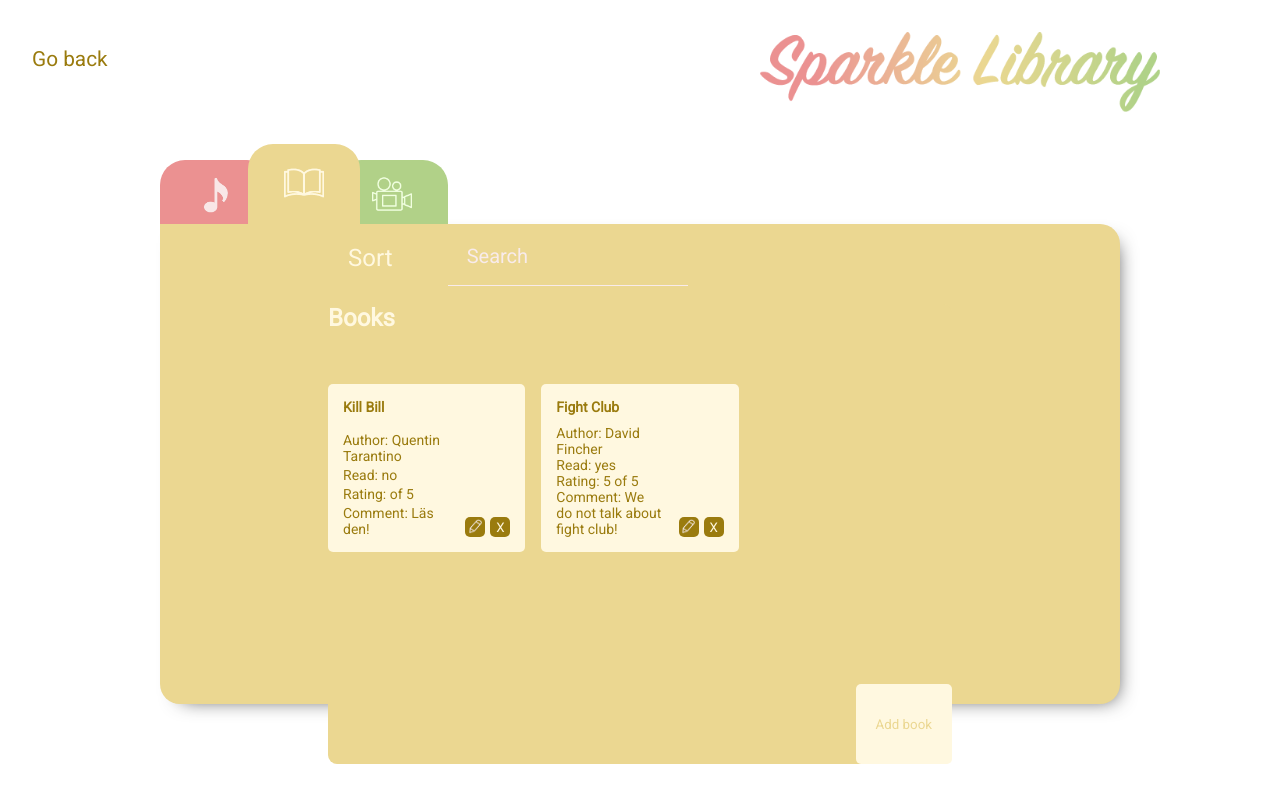
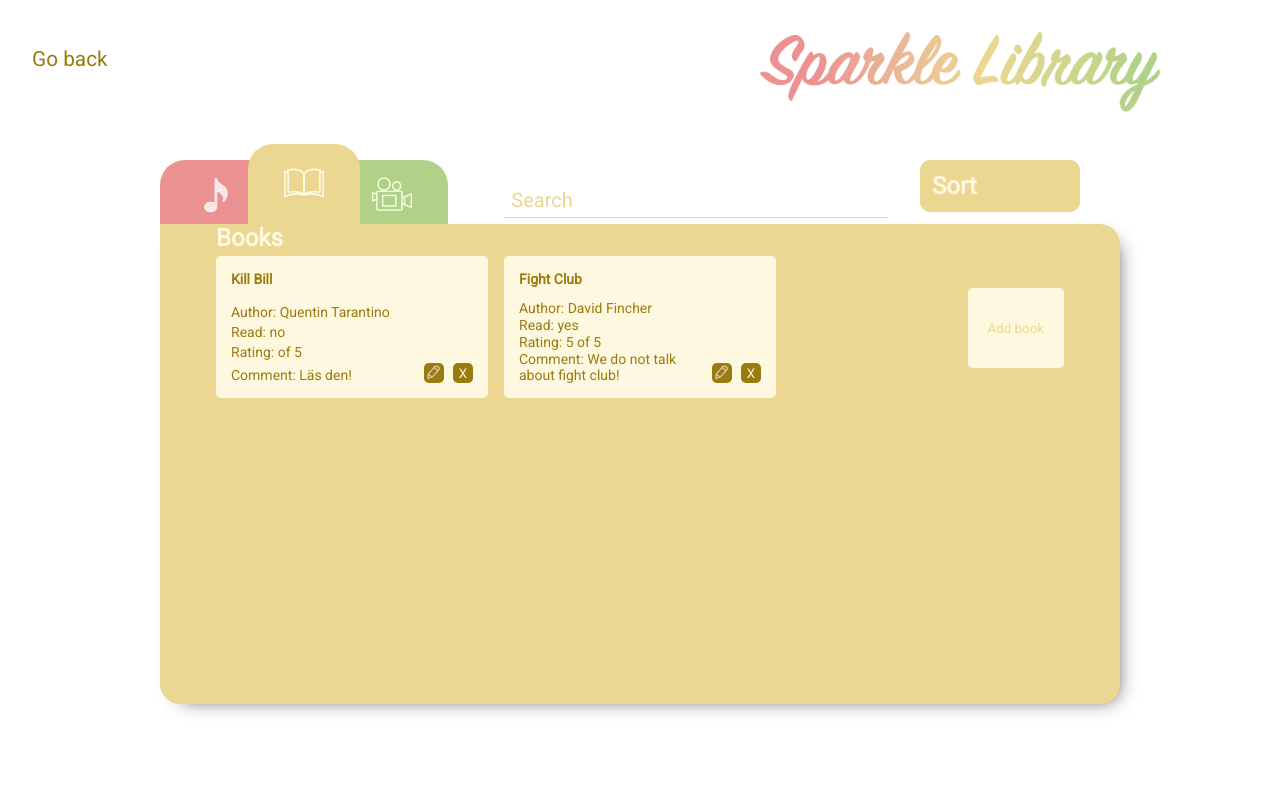
Before and after one commit to neda-jahadi/Sparkles, a React (Create React App) app: page / in a window 1280 px wide. Both pictures are taken after a click on the button "Books". Built offline with nearby package versions, Linux system fonts and the light colour scheme.

Commit message:
hjälpt neda att fixa med listcomponenten, så fanny och neda har fixat

```diff
--- a/src/components/ListComponent.jsx
+++ b/src/components/ListComponent.jsx
@@ -97,9 +97,6 @@ const ListComponent = ({formScreen,startCard}) =>{
 
 
 
-
-
-
     const jsxLista=search.map((item, index)=><ListCard key={item.title+index} title={item.title} creator={item.creator} usedBefore={item.usedBefore} rating={item.rating} comment={item.comment} />)
      const handleFormScreen = (e) => {
         dispatch(screenActions.formScreen(e));
@@ -108,23 +105,6 @@ const ListComponent = ({formScreen,startCard}) =>{
 
     return(
 
-        <div className="desktop-mobil">
-
-            <div className='desktop-menu'>
-                <div className="sort">
-                        <div className={`drop-div text-${colorClass} background-${colorClass} `}>Sort</div>
-                        <div className={`dropdown-content text-${colorClass} background-${colorClass}`}>
-                            <div className={`sortItem-${colorClass}`} onClick={()=>setSorteringNyckel('title')}>{titleText}</div>
-                            <div className={`sortItem-${colorClass}`} onClick={()=>setSorteringNyckel('creator')}>{creatorText}</div>
-                            <div className={`sortItem-${colorClass}`} onClick={()=>setSorteringNyckel('rating')}>Rating</div>
-                            <div className={`sortItem-${colorClass}`} onClick={()=>setSorteringNyckel('usedBefore')}>{usedBeforeText}</div>
-                        </div>
-
-                </div>
-                <div className="listcomponent-input">
-                    <input type="text" value={mySearch} onChange = {(event)=>setMySearch(event.target.value)} placeholder="Search"></input>
-                </div>
-            </div>
 
 
             <main className={`text-${colorClass} background-${colorClass}`}>
@@ -133,8 +113,8 @@ const ListComponent = ({formScreen,startCard}) =>{
                    {h2}
                 </h1>
                 <div className='listcomponent-menu'>
-                    <div className="sort">
-                        <h2 className={`drop-div text-${colorClass} background-${colorClass}`}>Sort</h2>
+                    <div className={`sort background-${colorClass}`}>
+                        <h2 className={`drop-div text-${colorClass} `}>Sort</h2>
                         <div className={`dropdown-content text-${colorClass} background-${colorClass}`}>
                             <div className={`sortItem-${colorClass}`} onClick={()=>setSorteringNyckel('title')}>{titleText}</div>
                             <div className={`sortItem-${colorClass}`} onClick={()=>()=>setSorteringNyckel('creator')}>{creatorText}</div>
@@ -144,7 +124,7 @@ const ListComponent = ({formScreen,startCard}) =>{
 
                     </div>
                     <div>
-                        <input type="text" value={mySearch} onChange = {(event)=>setMySearch(event.target.value)} placeholder="Search"></input>
+                        <input className={colorClass} type="text" value={mySearch} onChange = {(event)=>setMySearch(event.target.value)} placeholder="Search"></input>
                     </div>
 
                 </div>
@@ -156,12 +136,10 @@ const ListComponent = ({formScreen,startCard}) =>{
                  </div>
                 <div className='add-button'>
                    <button className={`button-${colorClass}`} onClick={handleFormScreen}>{addButtonText}</button>
-                   {/* <input type="text" placeholder="test"></input> */}
-
 
                 </div>
             </main>
-        </div>
+
 
 
     );
--- a/src/components/listcomponent.css
+++ b/src/components/listcomponent.css
@@ -134,6 +134,7 @@
         grid-template-rows: 1fr 1fr;
         grid-gap:1em;
         height: 300px;
+        /* border: 2px solid red; */
 
     }
 
@@ -141,44 +142,69 @@
         display:flex;
        justify-content:flex-end;
     }
+/* DETTA PILLAR VI MED*/
 
-    .desktop-mobil {
-        margin-left:7em;
-        margin-right:7em;
-        font-family: 'Roboto', sans-serif;
-        display: grid;
-        grid-template-rows: 5em 1fr;
+    .listcomponent-menu input {
+        background: transparent;
+        padding: 0.2em;
+        border-radius: 0%;
+        padding: 0.55em;
+        margin-top: 1.7rem;
+        width: calc(80vw - 21rem - 10rem);
+        max-width: calc(39rem - 15rem);
+    }
+    .listcomponent-menu input.red{
+        color: var(--background-color-red);
+        border-bottom: 1px solid var(--background-color-red);
+    }
+    .listcomponent-menu input.yellow{
+        color: var(--background-color-yellow);
+        border-bottom: 1px solid var(--background-color-yellow);
 
+    }
+    .listcomponent-menu input.green{
+        color: var(--background-color-green);
+        border-bottom: 1px solid var(--background-color-green);
+    }
+
+    .listcomponent-menu input:focus {
+        outline: none;
+    }
+    ::placeholder {
+        color: inherit;
+        opacity: 1;
+        font-size: 1.5em;
 
     }
 
-    .desktop-menu {
-        display: block;
-        display: grid;
-        grid-template-columns: 7em 1fr 1fr;
+    .listcomponent-menu {
+        display: flex;
+        flex-direction: row-reverse;
+        align-items: flex-start;
+        justify-content: space-between;
+        width: calc(80vw - 21rem);
+        max-width: 39rem;
+        padding-right: 2rem;
+        position: absolute;
+        right: 0;
+        top: -5rem;
+
     }
-    .desktop-menu > * {
+    .listcomponent-menu > div {
         margin: 0.5em;
+        margin-top: 1em;
     }
 
-    .desktop-menu input {
-        background: transparent;
-        border: none;
-
-        width: 100%;
-        border-radius: 0%;
-
-        border-bottom: 1px solid var(--text-color-red);
-
-        padding: 1.4em;
+    .sort {
+        position: relative;
+        display: inline-block;
+        width: 10em;
+        border-radius: 10px;
     }
-    .desktop-menu input:focus {
-        outline: none;
+    .sort:hover{
+        border: 1px solid white;
+        border-radius: 10px 10px 0px 0px;
     }
-    ::placeholder {
-        opacity: 1;
-        font-size: 1.5em;
-      }
 
       .drop-div {
         border: 1px solid  var(--text-color-red);
@@ -187,13 +213,12 @@
         font-size: 1.5em;
 
     }
-    .listcomponent-menu, .listcomponent-logo {
-        display: none;
-    }
+
      main {
         display: grid;
-        grid-template-rows: 5em 1fr 5em;
+        grid-template-rows: 2em 2rem 5em;
         height: 100%;
+        /* border: 2px solid blue; */
     }
 
      main > h1 {
```
